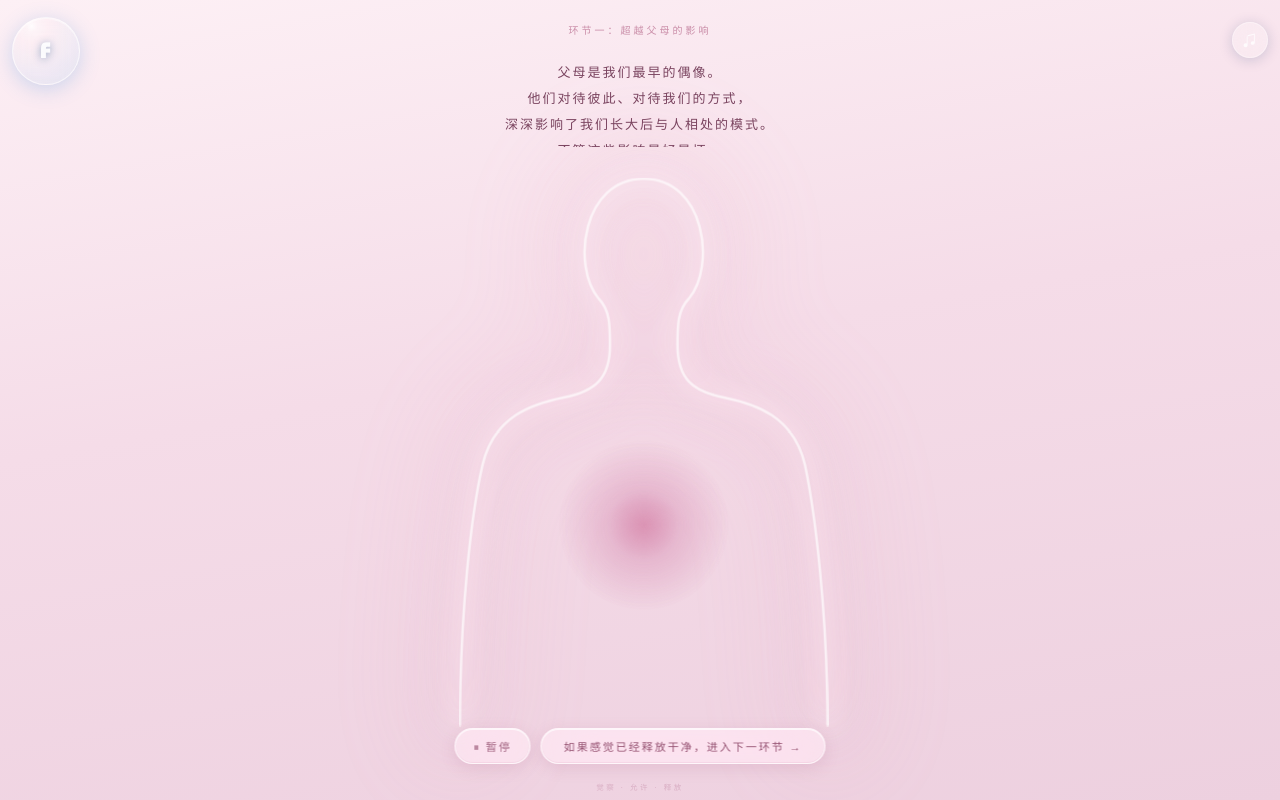
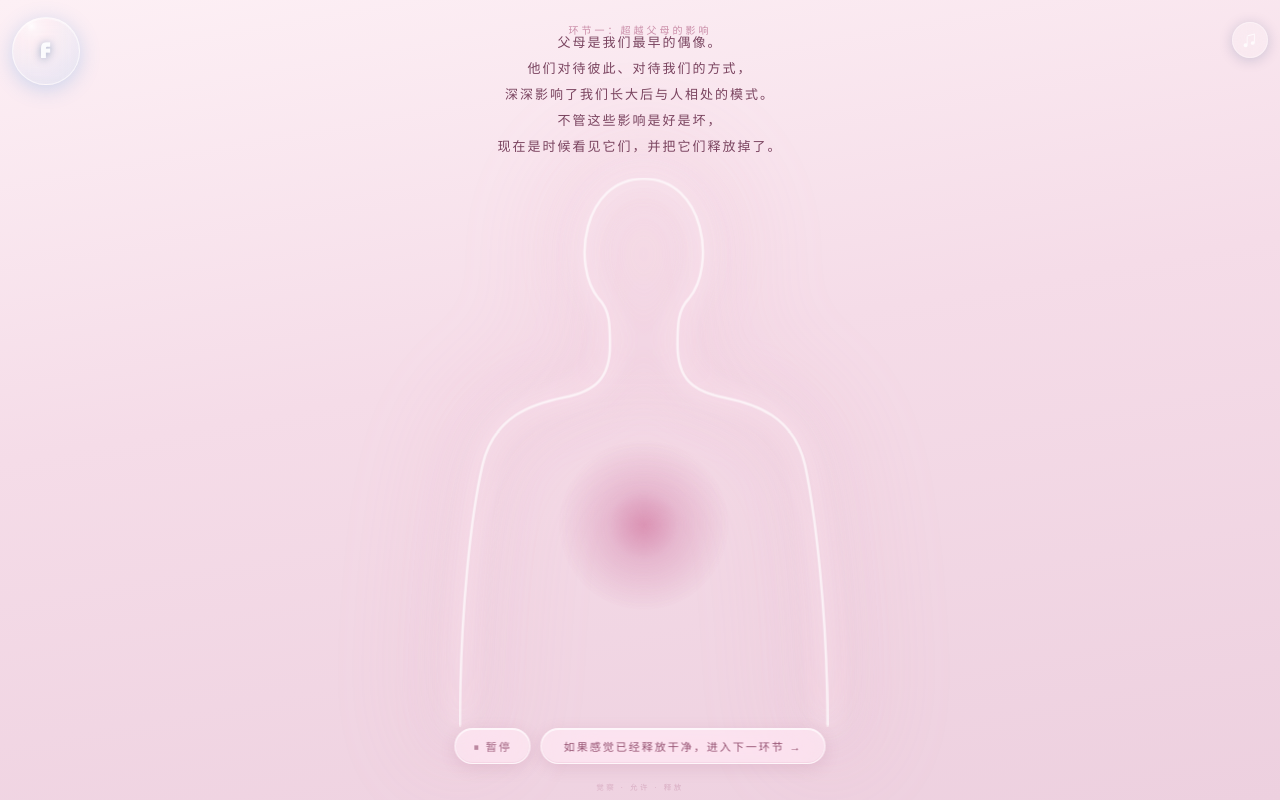
Before and after one commit to fionajiafu1223/freed-android, a website: page www/Relationship.html in a window 1280 px wide. Drawn offline with Linux system fonts and the light colour scheme; a web font is replaced by a local one.

Commit message:
Add files via upload

```diff
--- a/www/Relationship.html
+++ b/www/Relationship.html
@@ -18,6 +18,7 @@ html, body { width: 100%; height: 100%; display: block; overflow: hidden; }
 
 #questionEl {
   position: absolute; left: 0; right: 0;
+  bottom: 80%;
   text-align: center;
   font-family: 'ZCOOL XiaoWei', serif; font-size: 13px; letter-spacing: 2px;
   color: rgba(100, 40, 70, 0.85); line-height: 2;
@@ -488,11 +489,11 @@ function positionUI(){
   tgtName.style.top    = (headerTop + 14) + 'px';
   tgtName.style.bottom = 'auto';
 
-  const qElBottom = cardH - headTopPx + 32;
+  // 引导语位置由 CSS bottom: 45% 控制
   const btnBottomY = sa.top + 44;
-  const qElMaxH = Math.max(headTopPx - btnBottomY - 48, 40);
+  const qElMaxH = Math.max((window.innerHeight * 0.55) - btnBottomY - 16, 40);
   qEl.style.top       = '';
-  qEl.style.bottom    = qElBottom + 'px';
+  qEl.style.bottom    = '';
   qEl.style.maxHeight = qElMaxH + 'px';
   qEl.style.overflowY = 'auto';
 
```
Also changed, not shown: www/Doublesides.html (+1 -1 lines), www/body_release.html (+4 -3 lines), www/financial-freedom.html (+4 -3 lines).
